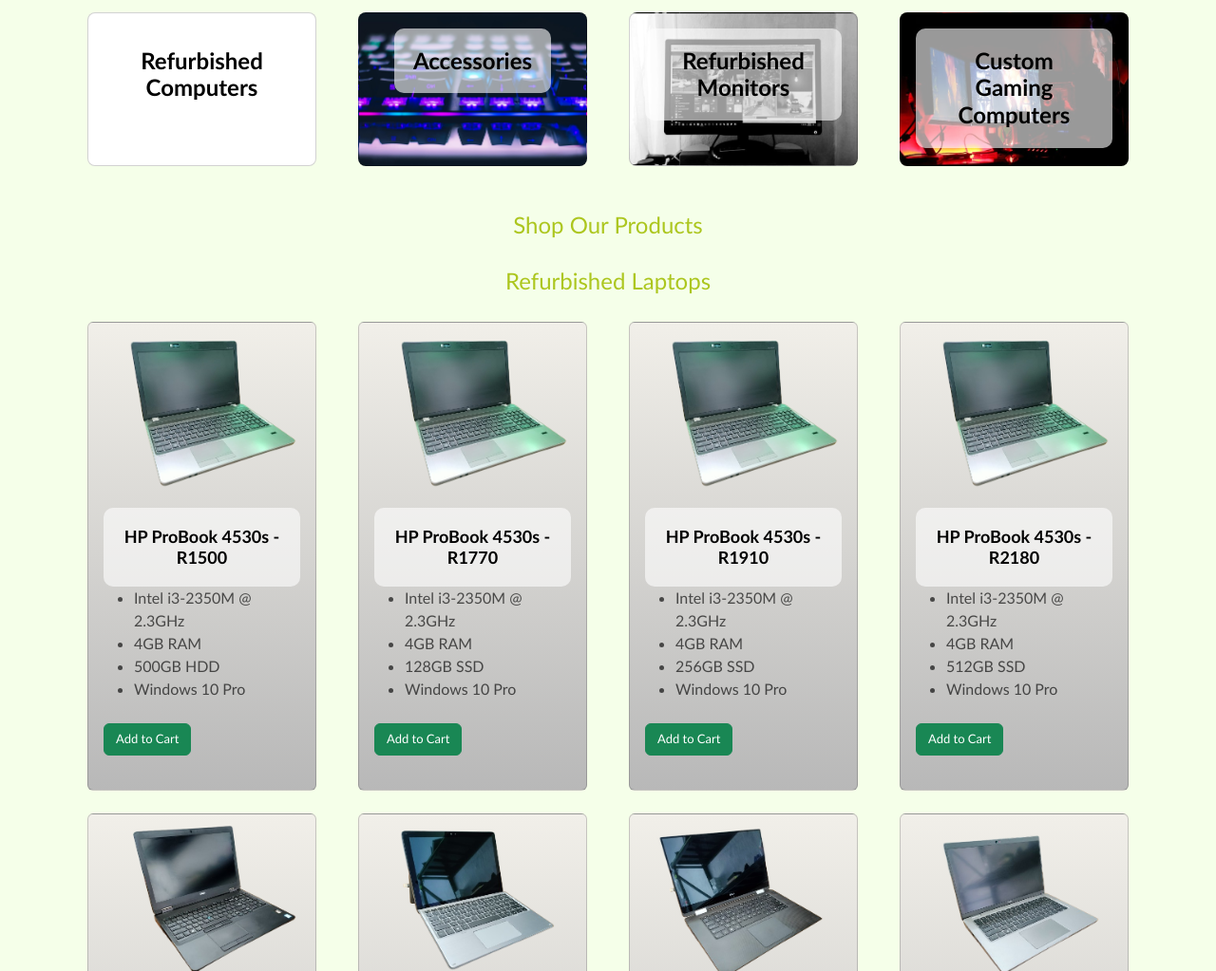
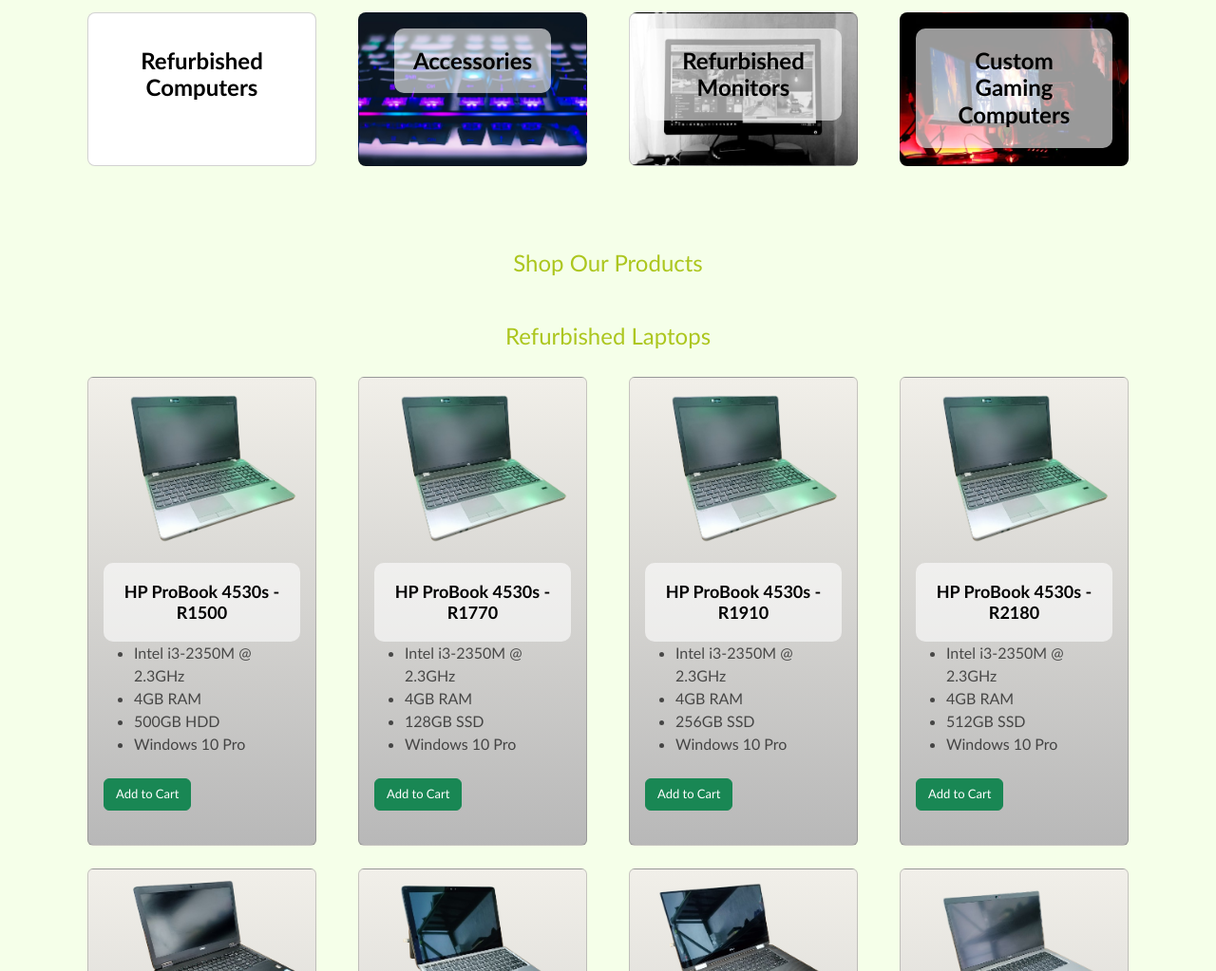
Before and after one commit to FATboy637/FATboy637.github.io, a plain HTML site: page index.html in a window 1280 px wide. Shown: the part 815-1838 px from the top of the page at 95% size. Drawn offline with nearby package versions, Linux system fonts and the light colour scheme.

Commit message:
Update style.css

```diff
--- a/css/style.css
+++ b/css/style.css
@@ -245,14 +245,14 @@
 
 .products {
   position: relative;
-  /* padding: 40px 0; */
+  padding: 20px 0;
   background-size: cover;
   background-position: center;
   border-radius: 20px;
   /* color: white; */
   text-align: center;
-  margin-top: 40px;
-  margin-bottom: 20px;
+  margin-top: 60px;
+  /* margin-bottom: 20px; */
 }
 
 .intro {
```
